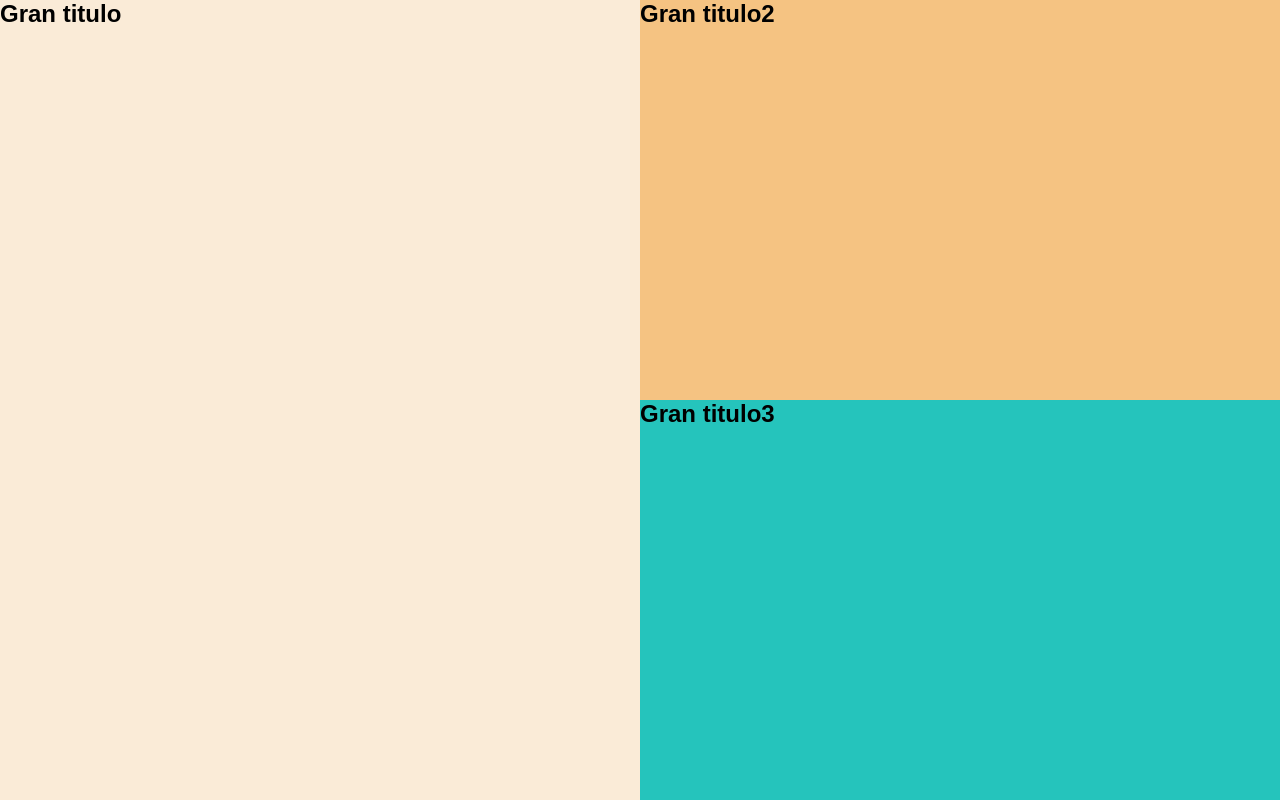
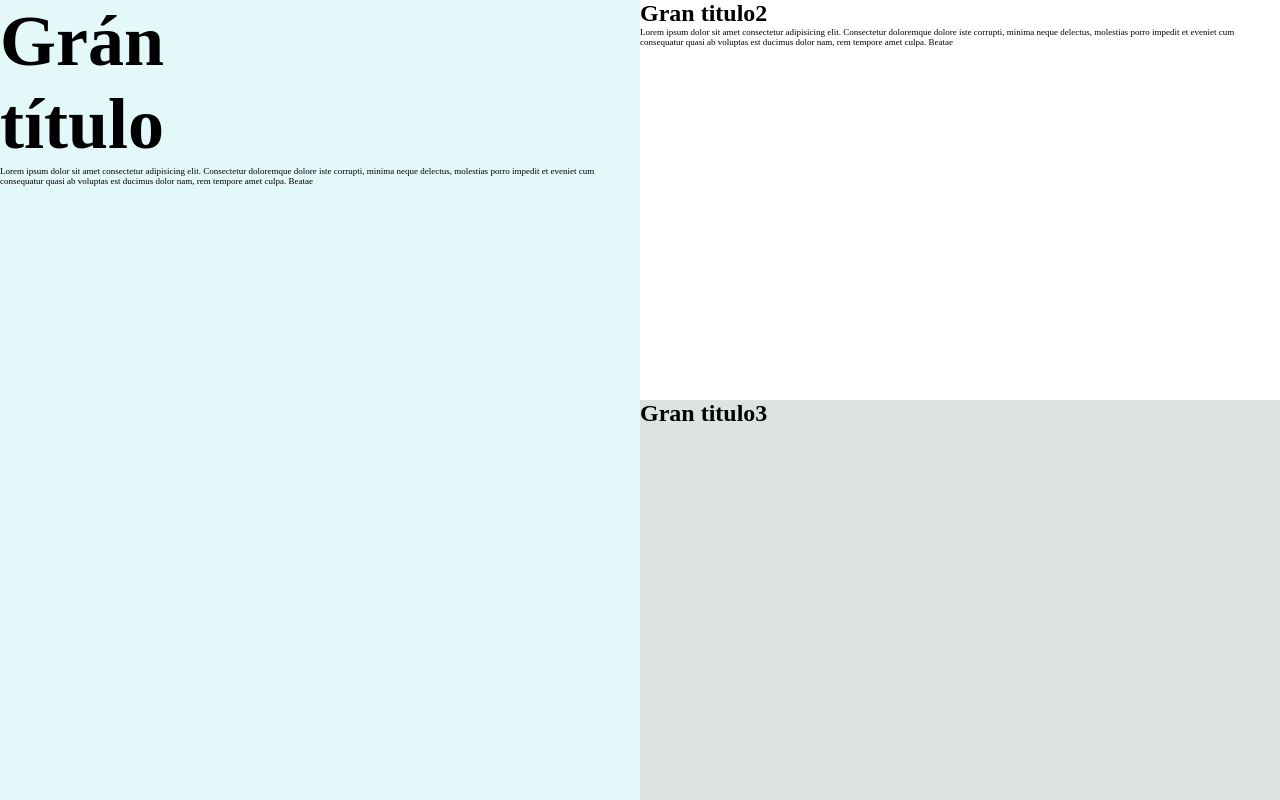
Before and after one commit to ElNietto/Nietto_interciclo-m-s-grid, a plain HTML site: page index.html in a window 1280 px wide. Drawn offline with Linux system fonts and the light colour scheme; a web font is replaced by a local one.

Commit message:
Personalizacion

```diff
--- a/index.html
+++ b/index.html
@@ -6,16 +6,19 @@
     <meta name="viewport" content="width=device-width, initial-scale=1.0">
     <title>Document</title>
     <link rel="stylesheet" href="styles.css">
+    <link rel="preconnect" href="https://fonts.googleapis.com">
+<link rel="preconnect" href="https://fonts.gstatic.com" crossorigin>
+<link href="https://fonts.googleapis.com/css2?family=Playfair+Display:ital,wght@0,400;0,500;0,600;0,700;0,800;0,900;1,400;1,500;1,600;1,700;1,800;1,900&display=swap" rel="stylesheet">
 </head>
 <body>
     <section class="Cont1">
-        <div><h1>Gran titulo</h1></div>
-        <div></div>
+        <div class="Ch1"><h1>Grán título</h1></div>
+        <div><p>Lorem ipsum dolor sit amet consectetur adipisicing elit. Consectetur doloremque dolore iste corrupti, minima neque delectus, molestias porro impedit et eveniet cum consequatur quasi ab voluptas est ducimus dolor nam, rem tempore amet culpa. Beatae</p></div>
     </section>
 
     <section class="Cont2">
         <div><h1>Gran titulo2</h1></div>
-        <div></div>
+        <div><p>Lorem ipsum dolor sit amet consectetur adipisicing elit. Consectetur doloremque dolore iste corrupti, minima neque delectus, molestias porro impedit et eveniet cum consequatur quasi ab voluptas est ducimus dolor nam, rem tempore amet culpa. Beatae</p></div>
     </section>
 
     <section class="Cont3">
--- a/styles.css
+++ b/styles.css
@@ -6,9 +6,11 @@
     box-sizing: border-box;
 }
 
+p{
+    font-size: xx-small;
+}
 
 body{
-    font-family: Arial, Helvetica, sans-serif;
     display: grid;
     height: 100vh;
 }
@@ -23,13 +25,19 @@ body{
 }
 
 
-
 /*------------contenedores-------*/
 
 
 .Cont1 {
-    background-color: antiquewhite;
+    background-color: rgb(227, 248, 248);
 }
+
+.Ch1{
+    width: 3rem;
+    font-size: 3rem;
+    font-family: thin;
+}
+
 
 @media screen and ( min-width: 714px){
 
@@ -41,7 +49,7 @@ body{
 }
 
 .Cont2 {
-    background-color: rgb(245, 195, 130);
+    background-color: rgb(255, 255, 255);
 }
 
 
@@ -54,7 +62,7 @@ body{
 
 
 .Cont3 {
-    background-color: rgb(37, 196, 188);
+    background-color: rgb(223, 226, 226);
 }
 
 @media screen and ( min-width: 714px){
```
